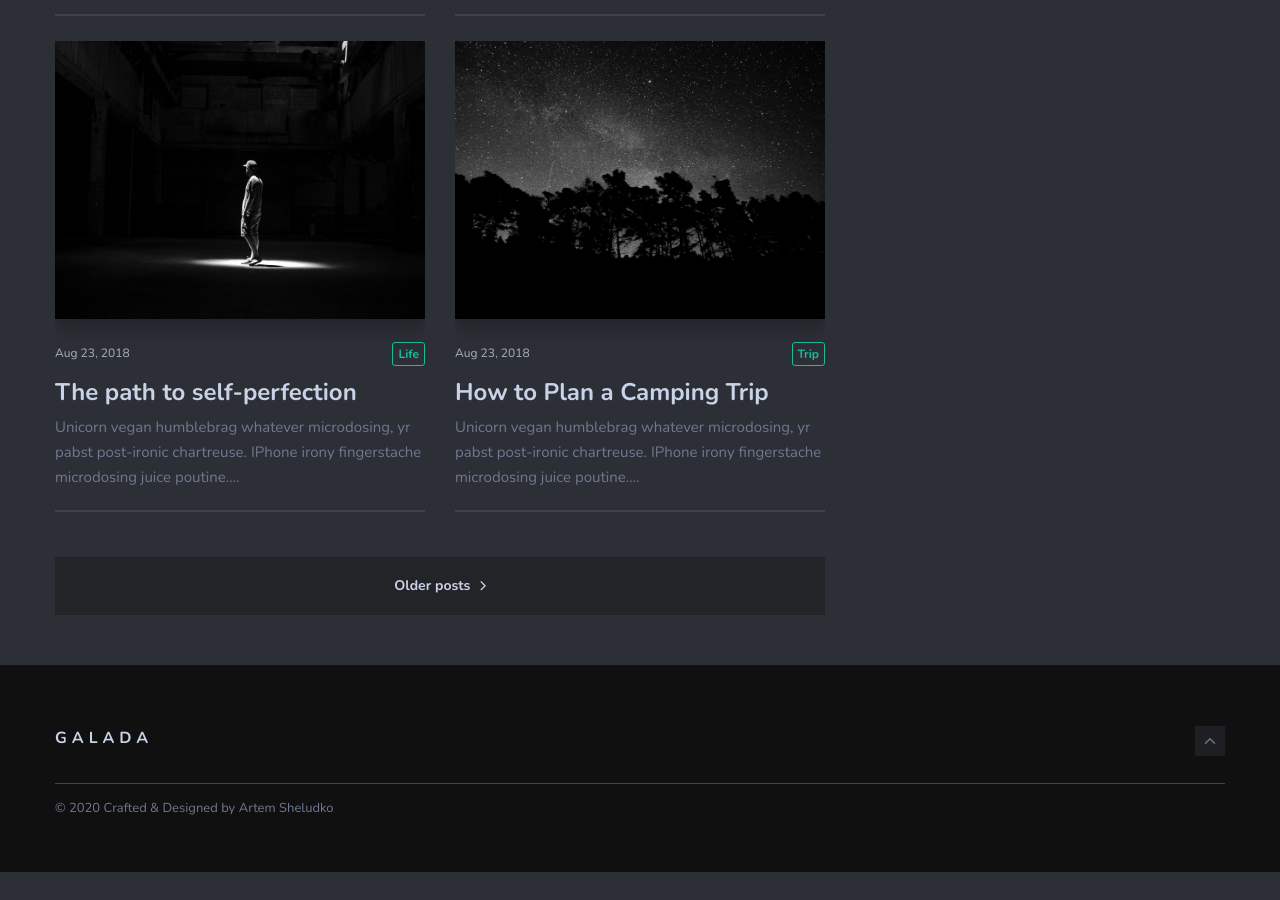
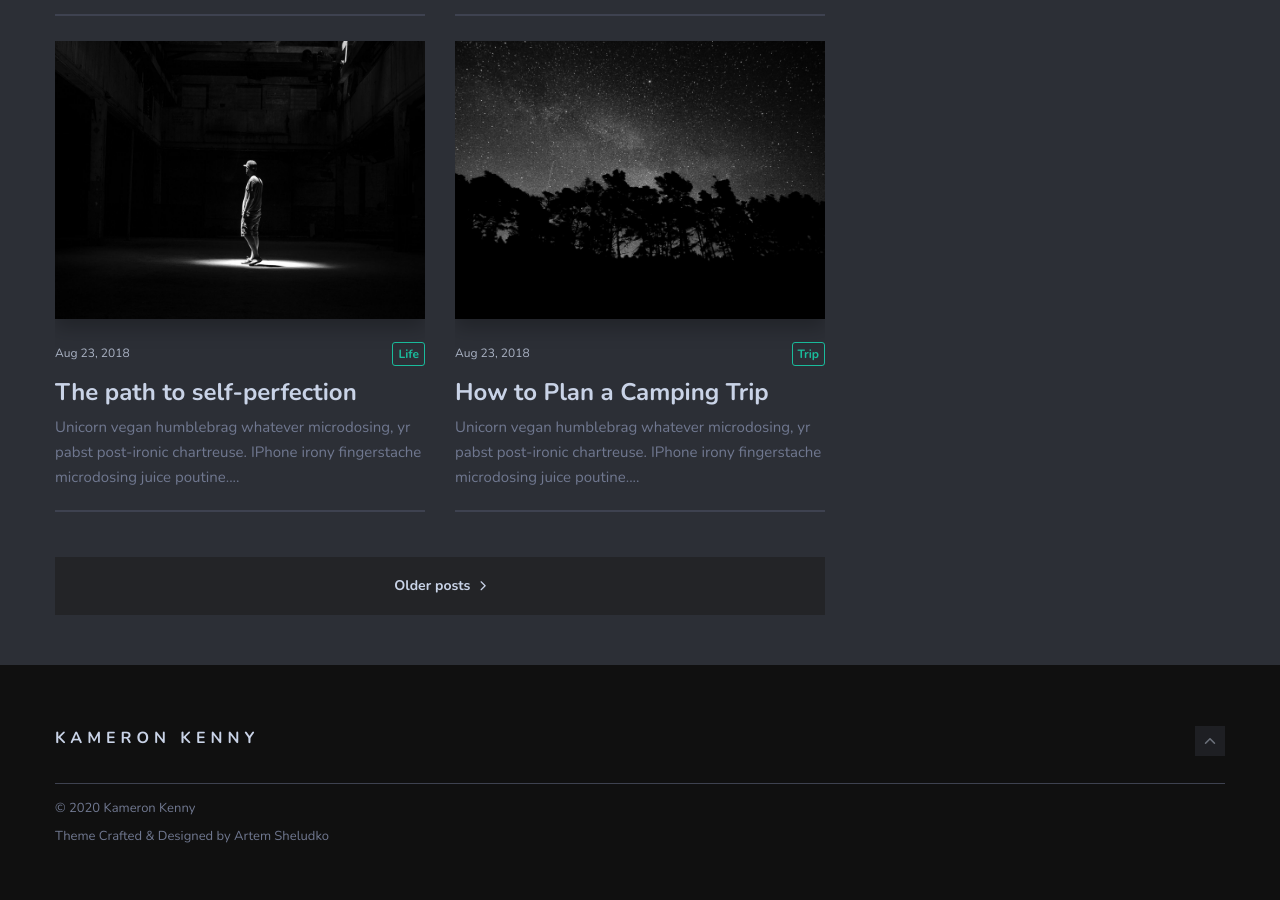
Before and after one commit to kkenny/kameronkennycom, a Jekyll site: the page built from index.html, in a window 1280 px wide and 900 px high, scrolled down 1675 px. Built offline with Jekyll 4.4.1, drawn with Linux system fonts in a browser that asks for light colours; nearby versions of some CDN libraries; the list of posts is cut into pages by our own code; before the commit the page ends 2547 px from its top, so only the background shows below that.

Commit message:
update footer

```diff
--- a/_includes/footer.html
+++ b/_includes/footer.html
@@ -4,13 +4,14 @@
       <div class="col col-12">
         <div class="footer-top">
           <h2 class="logo-title">
-            <a href="{{site.baseurl}}/" class="logo-text">Galada</a>
+            <a href="{{site.baseurl}}/" class="logo-text">Kameron Kenny</a>
           </h2>
           <div class="top"><i class="ion ion-ios-arrow-up"></i></div>
         </div>
         <div class="footer-bottom">
           <div class="copyright">
-            <p>&copy; {{site.time | date: '%Y'}} Crafted & Designed by <a href="https://github.com/artemsheludko">Artem Sheludko</a></p>
+						<p>&copy; {{site.time | date: '%Y'}} Kameron Kenny</p>
+						<p>Theme Crafted & Designed by <a href="https://github.com/artemsheludko">Artem Sheludko</a></p>
           </div>
           <div class="footer-social">
             <ul class="list-reset">
```
